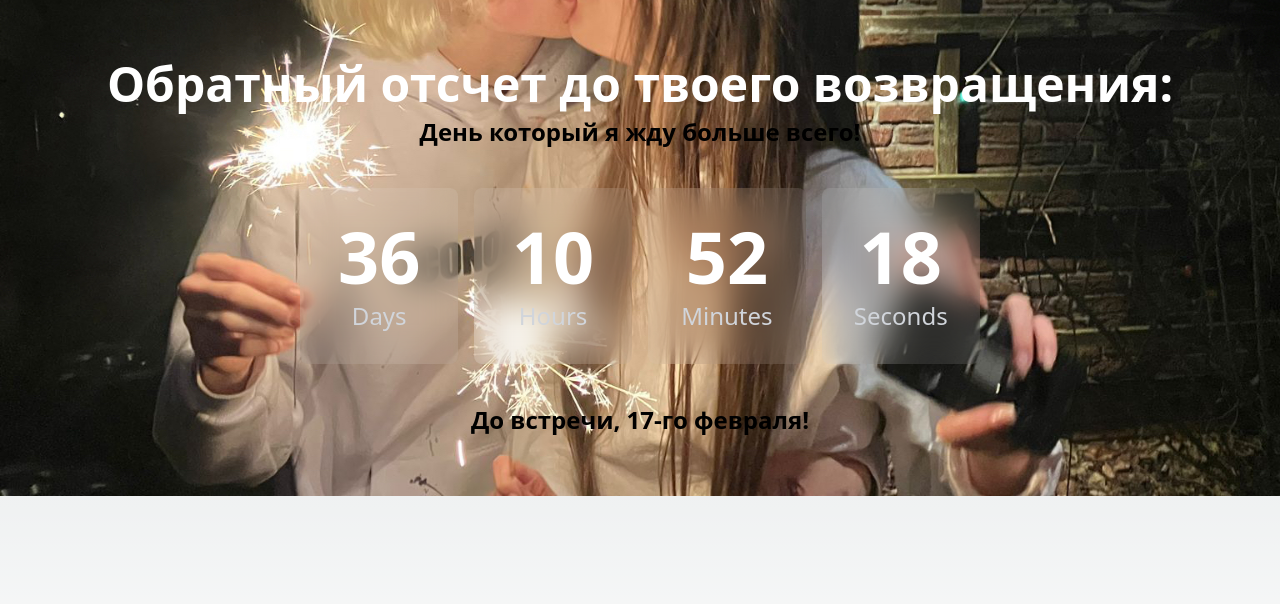
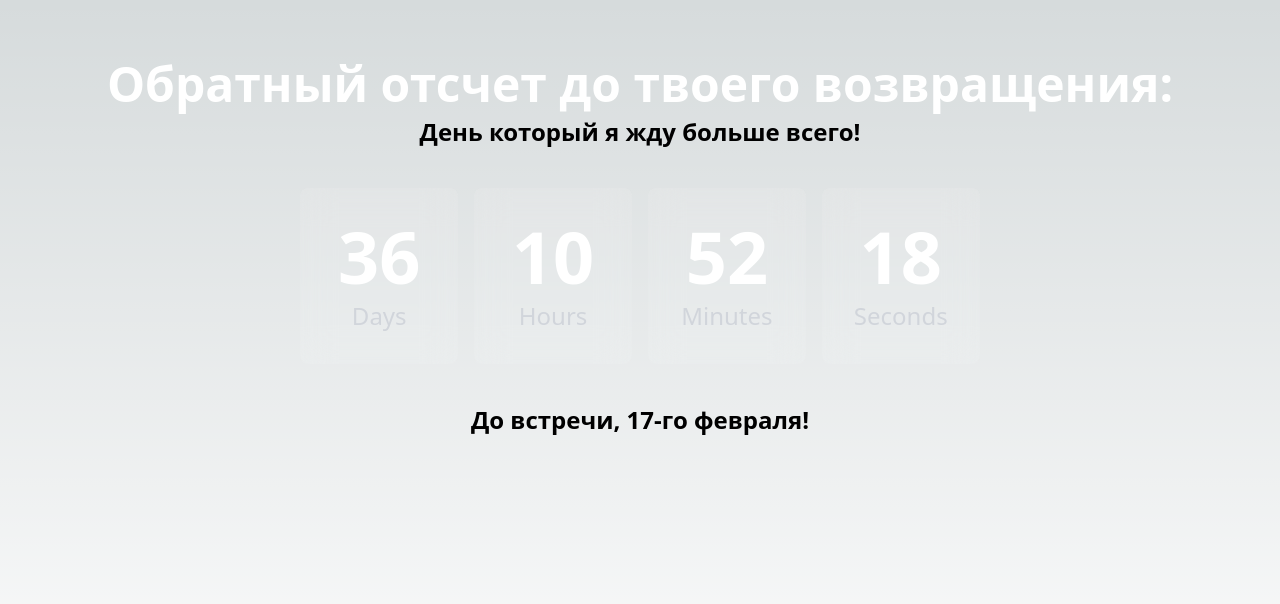
Before and after one commit to workani/danileva, a Next.js app: page / in a window 1280 px wide. Shown: the top 604 px of the page. Built offline with nearby package versions, Linux system fonts and the light colour scheme.

Commit message:
deleted image for desktop!

```diff
--- a/pages/index.js
+++ b/pages/index.js
@@ -49,22 +49,21 @@ const mainContainerStyle = {
   minHeight: '100vh', // Keep the minimum height
 };
 
-// Modified countdown text container style
+const isDesktop = window.innerWidth >= 1024; // 1024px as the threshold for desktop
+
 const countdownTextStyle = {
   display: 'flex',
   flexDirection: 'column',
-  justifyContent: 'center', // Center content vertically
-  alignItems: 'center', // Center content horizontally
-  backgroundImage: `url('/background.jpg')`,
+  justifyContent: 'center',
+  alignItems: 'center',
+  backgroundImage: isDesktop ? 'none' : `url('/background.jpg')`,
   backgroundSize: 'cover',
   backgroundPosition: 'center',
   backgroundRepeat: 'no-repeat',
-  padding: '20px', // Add some padding (adjust as needed)
-  boxSizing: 'border-box', // Ensure padding is included in height calculation
-  '@media (min-width: 1024px)': { // Apply this style on screens wider than 1024px
-    backgroundImage: 'none',
-  },
+  padding: '20px',
+  boxSizing: 'border-box',
 };
+
 
 // ... rest of your React component ...
 
```
